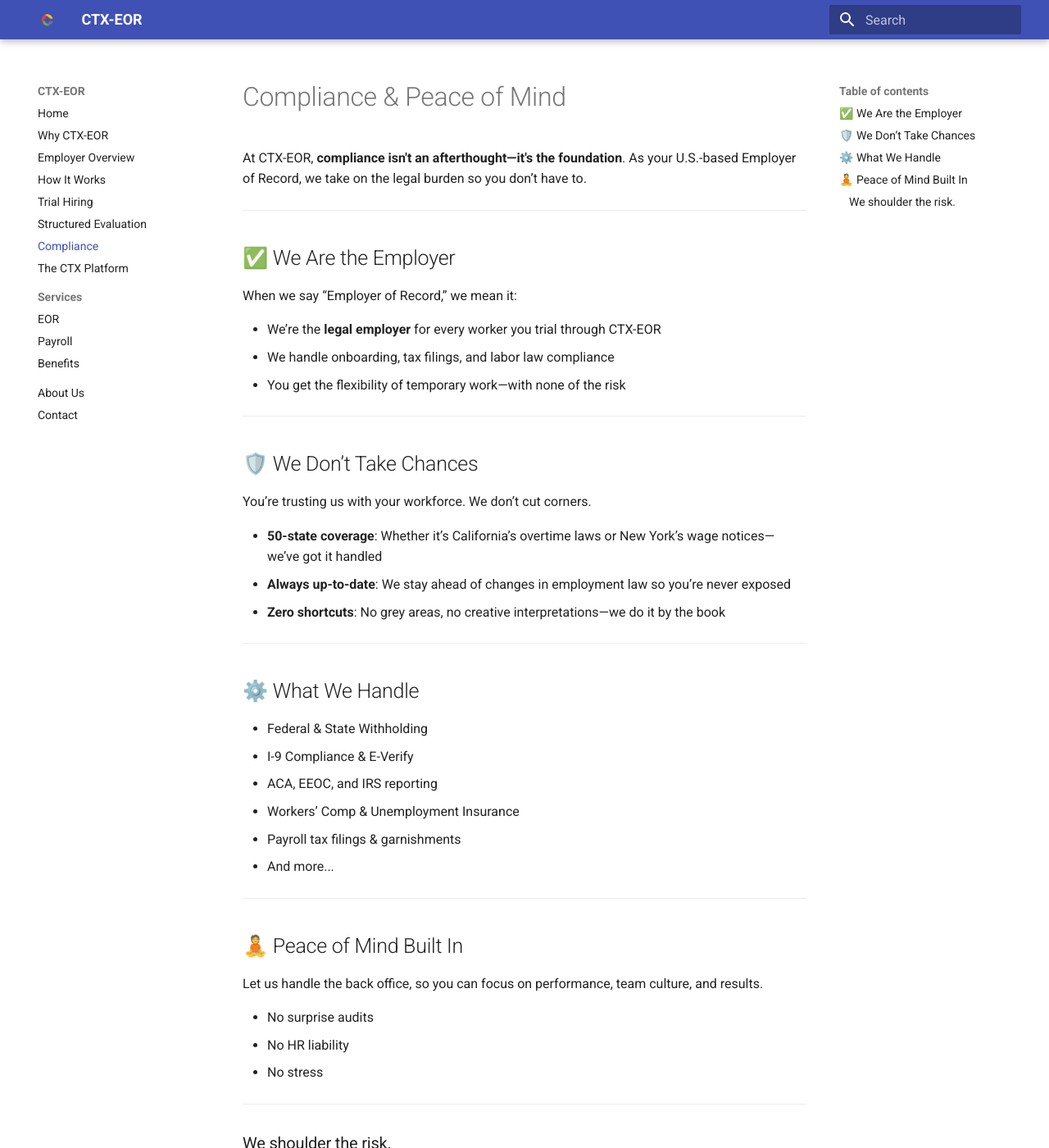
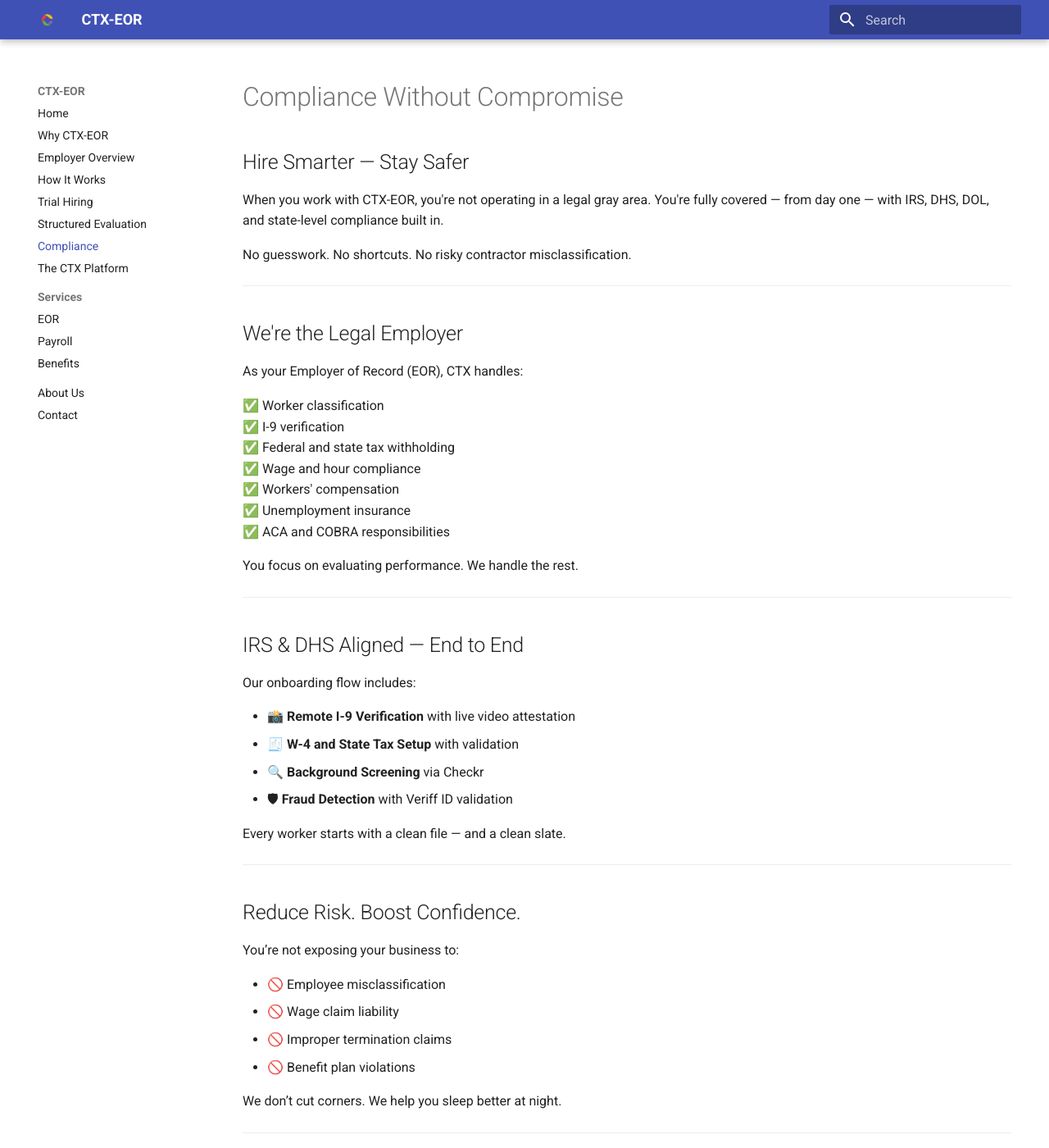
Before and after one commit to cirrusflyer275ds/ctx-eor-site, an MkDocs documentation site: the page built from docs/compliance.md, in a window 1280 px wide and 1400 px high. Shown: the whole window at 82% size. Built offline with MkDocs 1.6.1 and Material for MkDocs 9.7.7, drawn with Linux system fonts in a browser that asks for light colours; some of the changed text lies outside the part shown.

Commit message:
Update compliance.md

```diff
--- a/docs/compliance.md
+++ b/docs/compliance.md
@@ -1,50 +1,66 @@
+---
+title: Compliance
+hide:
+  - toc
+---
 
-# Compliance & Peace of Mind
+# Compliance Without Compromise
 
-At CTX-EOR, **compliance isn't an afterthought—it's the foundation**. As your U.S.-based Employer of Record, we take on the legal burden so you don’t have to.
+## Hire Smarter — Stay Safer
+
+When you work with CTX-EOR, you're not operating in a legal gray area. You're fully covered — from day one — with IRS, DHS, DOL, and state-level compliance built in.
+
+No guesswork. No shortcuts. No risky contractor misclassification.
 
 ---
 
-## ✅ We Are the Employer
+## We're the Legal Employer
 
-When we say “Employer of Record,” we mean it:
+As your Employer of Record (EOR), CTX handles:
 
-- We’re the **legal employer** for every worker you trial through CTX-EOR
-- We handle onboarding, tax filings, and labor law compliance
-- You get the flexibility of temporary work—with none of the risk
+✅ Worker classification
+✅ I-9 verification
+✅ Federal and state tax withholding
+✅ Wage and hour compliance
+✅ Workers' compensation
+✅ Unemployment insurance
+✅ ACA and COBRA responsibilities
+
+You focus on evaluating performance. We handle the rest.
 
 ---
 
-## 🛡️ We Don’t Take Chances
+## IRS & DHS Aligned — End to End
 
-You’re trusting us with your workforce. We don’t cut corners.
+Our onboarding flow includes:
 
-- **50-state coverage**: Whether it’s California’s overtime laws or New York’s wage notices—we’ve got it handled
-- **Always up-to-date**: We stay ahead of changes in employment law so you’re never exposed
-- **Zero shortcuts**: No grey areas, no creative interpretations—we do it by the book
+- 📸 **Remote I-9 Verification** with live video attestation
+- 🧾 **W-4 and State Tax Setup** with validation
+- 🔍 **Background Screening** via Checkr
+- 🛡 **Fraud Detection** with Veriff ID validation
+
+Every worker starts with a clean file — and a clean slate.
 
 ---
 
-## ⚙️ What We Handle
+## Reduce Risk. Boost Confidence.
 
-- Federal & State Withholding
-- I-9 Compliance & E-Verify
-- ACA, EEOC, and IRS reporting
-- Workers’ Comp & Unemployment Insurance
-- Payroll tax filings & garnishments
-- And more...
+You’re not exposing your business to:
+
+- 🚫 Employee misclassification
+- 🚫 Wage claim liability
+- 🚫 Improper termination claims
+- 🚫 Benefit plan violations
+
+We don’t cut corners. We help you sleep better at night.
 
 ---
 
-## 🧘 Peace of Mind Built In
+## Built for U.S. Employers
 
-Let us handle the back office, so you can focus on performance, team culture, and results.
-
-- No surprise audits
-- No HR liability
-- No stress
+Our system is made specifically for the U.S. regulatory environment. No global bloat, no off-the-shelf forms — just precise, fast, compliant onboarding tailored to your company and your state.
 
 ---
 
-### We shoulder the risk.
-You keep the results.
+[Book a Free Consultation →](#)
+[Explore How It Works →](how-it-works.md)
```
